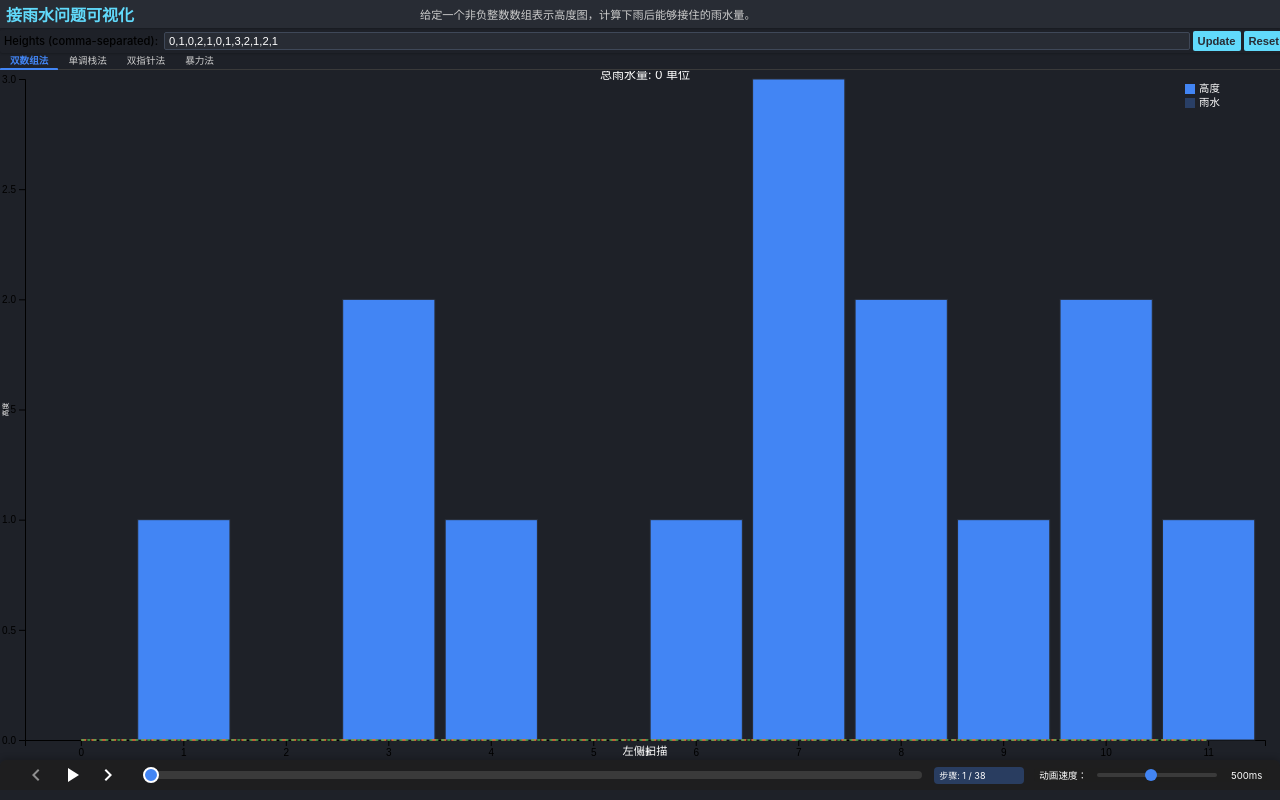
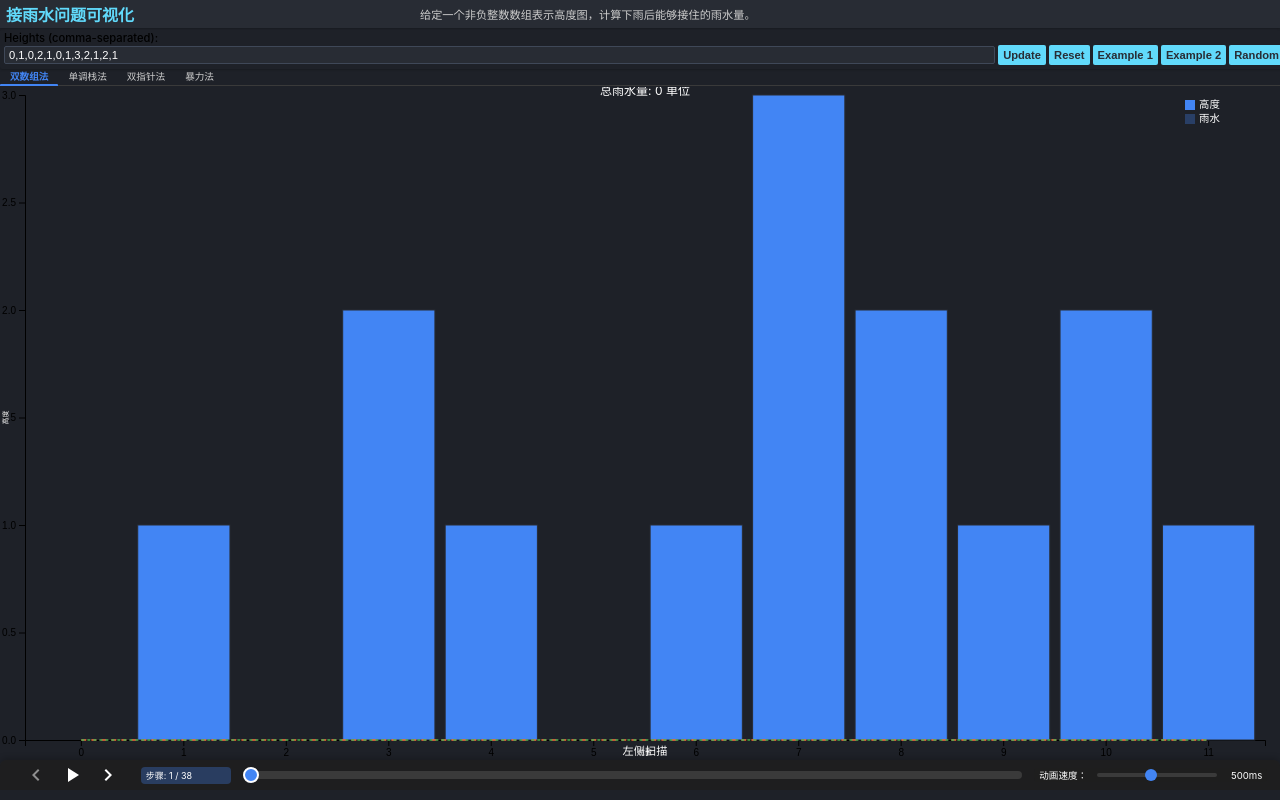
Before and after one commit to fuck-algorithm/leetcode-42-trapping-rain-water, a React (Create React App) app: page / in a window 1280 px wide. Built offline with nearby package versions, Linux system fonts and the light colour scheme.

Commit message:
fix: 调整组件接口以适应新的布局和动画控制

```diff
--- a/src/components/HeightsInputControl.tsx
+++ b/src/components/HeightsInputControl.tsx
@@ -67,11 +67,21 @@ const HeightsInputControl: React.FC<HeightsInputControlProps> = ({
     onUpdateHeights(example);
   };
 
+  const handleRandomGenerate = () => {
+    // 生成长度为8-15的随机高度数组
+    const length = Math.floor(Math.random() * 8) + 8; // 8-15之间的随机数
+    const randomHeights = Array.from({ length }, () => Math.floor(Math.random() * 9) + 1); // 高度在1-9之间
+    setInputValue(randomHeights.join(','));
+    setError(null);
+    onUpdateHeights(randomHeights);
+  };
+
   return (
     <div className="heights-input-control">
       <form onSubmit={handleSubmit}>
+        <div className="input-group">
+          <label htmlFor="heights-input">Heights (comma-separated):</label>
           <div className="input-row">
-          <label htmlFor="heights-input">Heights (comma-separated):</label>
             <input
               id="heights-input"
               type="text"
@@ -80,15 +90,17 @@ const HeightsInputControl: React.FC<HeightsInputControlProps> = ({
               placeholder="e.g. 0,1,0,2,1,0,1,3,2,1,2,1"
               className={error ? 'error' : ''}
             />
+            <div className="buttons-group">
               <button type="submit">Update</button>
               <button type="button" onClick={handleReset}>Reset</button>
+              <button type="button" onClick={handleExample1}>Example 1</button>
+              <button type="button" onClick={handleExample2}>Example 2</button>
+              <button type="button" onClick={handleRandomGenerate}>Random</button>
+            </div>
+          </div>
         </div>
         {error && <div className="error-message">{error}</div>}
       </form>
-      <div className="examples">
-        <button type="button" onClick={handleExample1}>Example 1</button>
-        <button type="button" onClick={handleExample2}>Example 2</button>
-      </div>
     </div>
   );
 };
--- a/src/components/common/AnimationControls.tsx
+++ b/src/components/common/AnimationControls.tsx
@@ -77,6 +77,9 @@ const AnimationControls: React.FC<AnimationControlsProps> = ({
       </div>
 
       <div className="progress-container">
+        <div className="step-info">
+          步骤: {currentStep + 1} / {totalSteps}
+        </div>
         <input
           type="range"
           min="0"
@@ -85,9 +88,6 @@ const AnimationControls: React.FC<AnimationControlsProps> = ({
           onChange={handleProgressChange}
           className="progress-slider"
         />
-        <div className="step-info">
-          步骤: {currentStep + 1} / {totalSteps}
-        </div>
       </div>
 
       <div className="speed-control">
--- a/src/components/common/TabControl.tsx
+++ b/src/components/common/TabControl.tsx
@@ -15,19 +15,20 @@ interface TabControlProps {
 
 const TabControl: React.FC<TabControlProps> = ({ tabs, activeTab, onTabChange }) => {
   return (
-    <div className="tab-control">
-      <div className="tab-header">
+    <div className="tab-control" data-testid="tab-control">
+      <div className="tab-header" data-testid="tab-header">
         {tabs.map(tab => (
           <button
             key={tab.id}
             className={`tab-button ${activeTab === tab.id ? 'active' : ''}`}
             onClick={() => onTabChange(tab.id)}
+            data-testid={`tab-button-${tab.id}`}
           >
             {tab.title}
           </button>
         ))}
       </div>
-      <div className="tab-content">
+      <div className="tab-content" data-testid="tab-content">
         {tabs.find(tab => tab.id === activeTab)?.content}
       </div>
     </div>
```
Also changed, not shown: 1 other file (tests, documents, lock files or other folders). Lines whose indentation alone changed are shown as unchanged.
